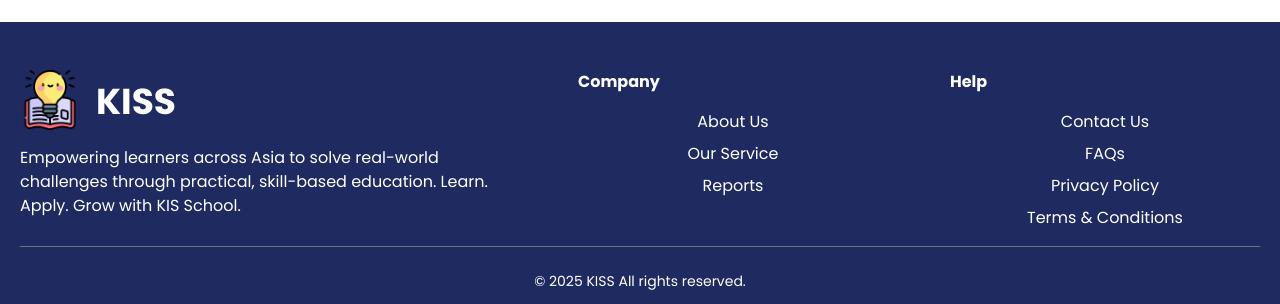
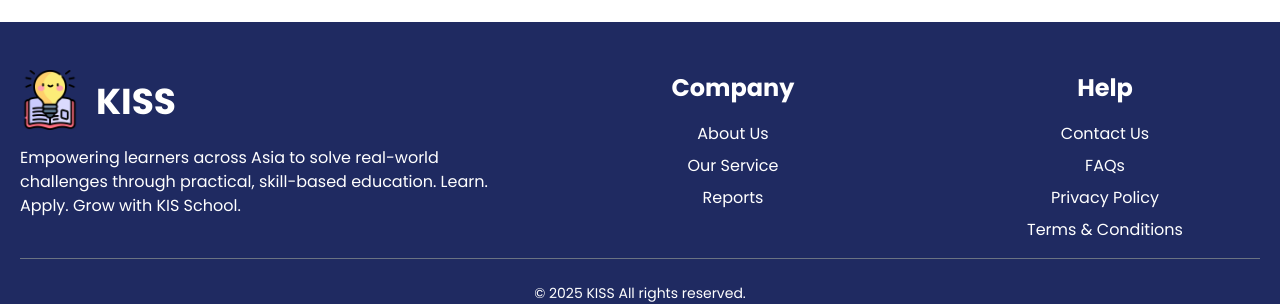
Before and after one commit to Muhammad-sefat/KIS-School, a React (Vite) app: page / in a window 1280 px wide. Shown: the part 5202-5506 px from the top of the page. Built offline with nearby package versions, Linux system fonts and the light colour scheme.

Commit message:
some changes

```diff
--- a/src/shared/footer/Footer.jsx
+++ b/src/shared/footer/Footer.jsx
@@ -29,8 +29,8 @@ const Footer = () => {
         </div>
 
         {/* Company Links */}
-        <div className="w-full sm:w-[50%] lg:w-[25%] text-center sm:text-left">
-          <Title level="title20" className="!font-bold mb-4 text-white">
+        <div className="w-full sm:w-[50%] lg:w-[25%] text-center">
+          <Title level="title24" className="!font-bold mb-4 text-white">
             Company
           </Title>
           <ul className="flex flex-col items-center gap-2 text-white">
@@ -47,8 +47,8 @@ const Footer = () => {
         </div>
 
         {/* Help Links */}
-        <div className="w-full sm:w-[50%] lg:w-[25%] text-center sm:text-left">
-          <Title level="title20" className="!font-bold mb-4 text-white">
+        <div className="w-full sm:w-[50%] lg:w-[25%] text-center">
+          <Title level="title24" className="!font-bold mb-4 text-white">
             Help
           </Title>
           <ul className="flex flex-col items-center gap-2 text-white">
```
